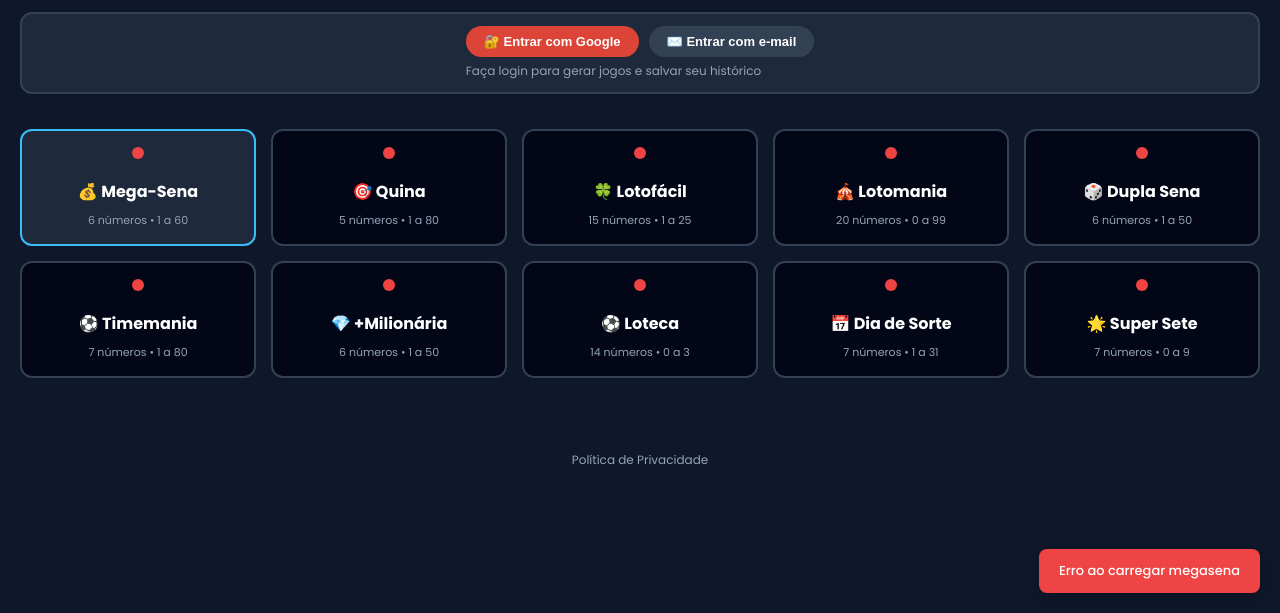
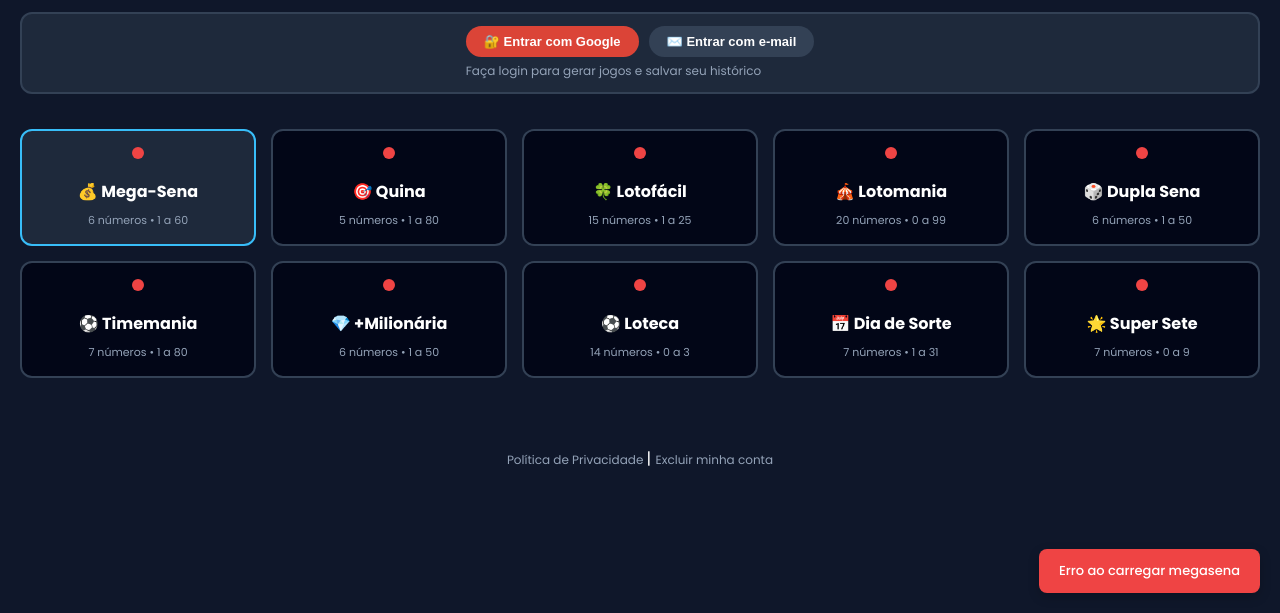
Before and after one commit to MarcosRoa/LoteriasIA-V2, a website: page public/index.html in a window 1280 px wide. Shown: the part 187-800 px from the top of the page. Drawn offline with nearby package versions, Linux system fonts and the light colour scheme; no server answers.

Commit message:
Update index.html

```diff
--- a/public/index.html
+++ b/public/index.html
@@ -208,6 +208,12 @@
             <a href="/politica-privacidade-loterias-ia.html">
                 Política de Privacidade
             </a>
+
+            <span class="privacy-separator">|</span>
+
+            <a href="/exclusao-de-conta.html">
+                Excluir minha conta
+            </a>
         </div>
 
     <!-- ============================================
```
